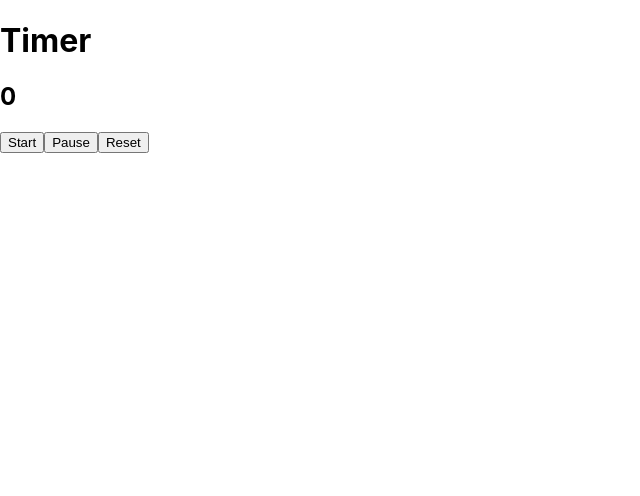
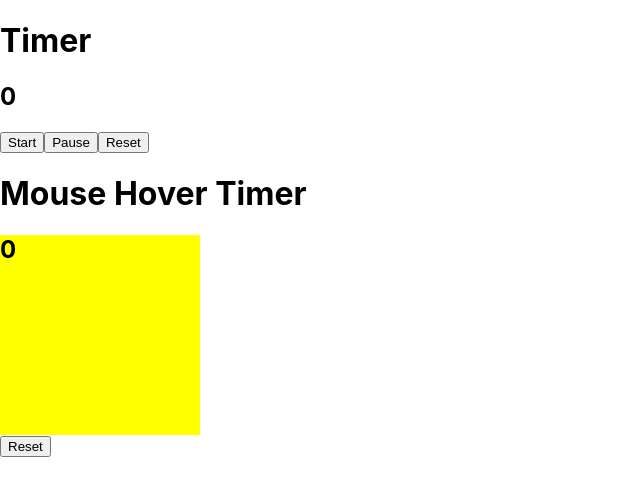
Before and after one commit to Piyush023/Machine_Coding_Examples, a React (Create React App) app: page /timer in a window 1280 px wide. Shown: the top 496 px of the page, without its empty margins (0-640 px from the left). Built offline with nearby package versions, Linux system fonts and the light colour scheme.

Commit message:
Mouse Hover Timer added.

```diff
--- a/src/App.css
+++ b/src/App.css
@@ -36,3 +36,13 @@
     transform: rotate(360deg);
   }
 }
+
+main {
+  background-color: white
+}
+
+.box{
+  height: 200px;
+  width: 200px;
+  background-color: yellow;
+}
--- a/src/Components/Home/index.jsx
+++ b/src/Components/Home/index.jsx
@@ -1,7 +1,6 @@
 import React from 'react'
 
 const HomePage = () => {
-    console.log('Home Page')
     return (
         <div>
             <h1>HomePage</h1>
--- /dev/null
+++ b/src/Components/Timer/MouseHoverTimer.jsx
@@ -0,0 +1,40 @@
+import { useRef } from "react";
+import { useState } from "react";
+
+const MouseHoverTimer = () => {
+  const [time, setTime] = useState(0);
+
+  let timer = useRef(null);
+
+  const startTimer = (isMouseHover) => {
+    if (!isMouseHover) {
+      clearInterval(timer.current);
+    } else {
+      timer.current = setInterval(() => {
+        setTime((prev) => prev + 1);
+      }, 1000);
+    }
+  };
+
+  const reset = () => {
+    // clearInterval(timer);
+    setTime(0);
+  };
+
+  return (
+    <div>
+      <h1>Mouse Hover Timer</h1>
+      {/* Box */}
+      <div
+        className="box"
+        onMouseEnter={() => startTimer(true)}
+        onMouseLeave={() => startTimer(false)}
+      >
+        <h2>{time}</h2>
+      </div>
+      <button onClick={() => reset()}>Reset</button>
+    </div>
+  );
+};
+
+export default MouseHoverTimer;
--- a/src/Components/Timer/index.jsx
+++ b/src/Components/Timer/index.jsx
@@ -1,4 +1,5 @@
 import { useRef, useState } from "react";
+import MouseHoverTimer from "./MouseHoverTimer";
 
 const Timer = () => {
   const timeInterval = useRef(null);
@@ -10,7 +11,6 @@ const Timer = () => {
         setTime((prev) => prev + 1);
       }, 1000);
     } else if (isPauseClicked) {
-      console.log("if");
       clearInterval(timeInterval.current);
       setTime(time);
     }
@@ -39,6 +39,7 @@ const Timer = () => {
         Pause
       </button>
       <button onClick={() => reset()}>Reset</button>
+      <MouseHoverTimer />
     </div>
   );
 };
```
